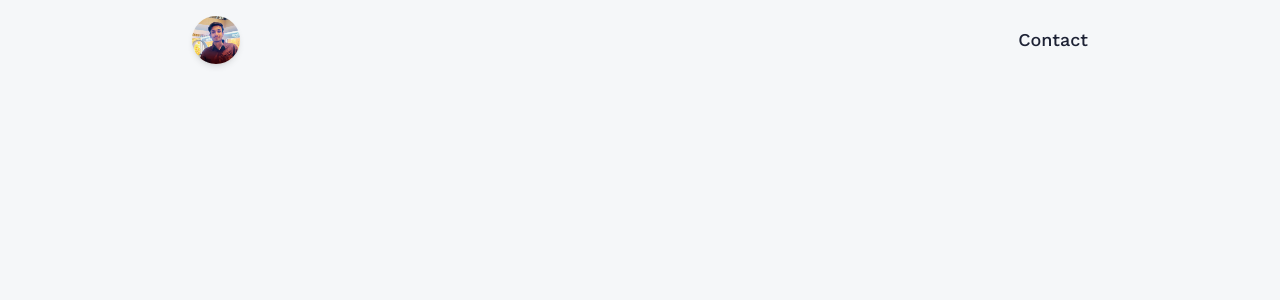
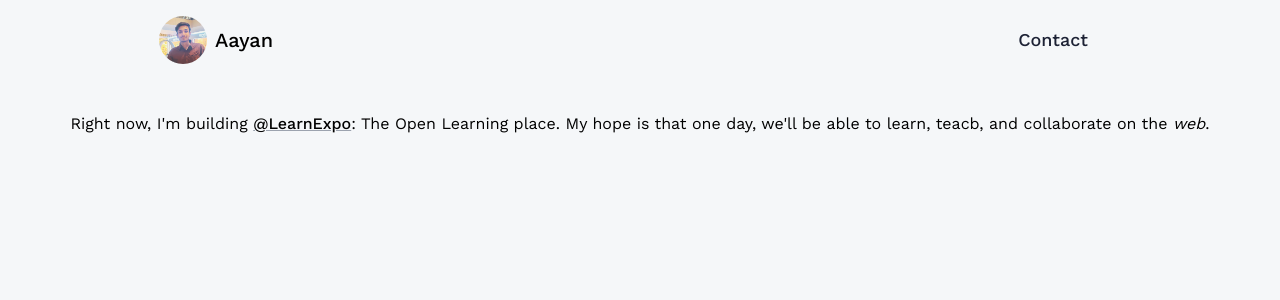
Before and after one commit to aayank13/3d_portfolio, a React (Vite) app: page / in a window 1280 px wide. Shown: the top 300 px of the page. Built offline with nearby package versions, Linux system fonts and the light colour scheme.

Commit message:
Added some text on Home

```diff
--- a/src/Pages/Home.jsx
+++ b/src/Pages/Home.jsx
@@ -1,13 +1,15 @@
 import React from 'react';
 import { Canvas } from '@react-three/fiber';
 
-// <div className='absolute top-28 left-0 right-0 z-10 flex items-center justify-center'> Hii </div>
 
 const Home = () => {
   return (
-    <section className='w-full h-screen relative'>
+    <section  className='w-full h-screen relative'>
+    <div className='absolute top-28 left-0 right-0 z-10 flex items-center justify-center'>
+    <p> Right now, I'm building <a class="underline decoration-gray-400 text-black font-medium rounded-md hover:bg-gray-200 transition-colors motion-reduce:transition-none duration-200" href="https://learnexpo.app">@LearnExpo</a>: The Open Learning place. My hope is that one day, we'll be able to learn, teacb, and collaborate on the <span class="italic">web</span>.</p>
+    </div>
+
       <Canvas>
-
       </Canvas>
     </section>
   )
--- a/src/components/Navbar.jsx
+++ b/src/components/Navbar.jsx
@@ -5,15 +5,14 @@ const Navbar = () => {
   return (
     <header className="header">
         <NavLink to="/" className="w-12 h-12 items-center justify-center flex">
-            <img alt="logo" src="./public/aayank_image.png" className="rounded-full rotate-on-hover inline-block shadow-md"></img>
+            <img class="transition-all sticky motion-reduce:transition-none duration-1000 animate-pulse motion-reduce:animate-none w-12 hover:animate-spin ease-in-out rounded-full" src="./public/aayank_image.png" loading="lazy" decoding="async" alt="Headshot"></img>
+            <h2 class="ml-2 text-xl font-medium">Aayan</h2>
         </NavLink>
-        <nav className="flex text-lg font-medium">
+        <nav className="flex text-lg font-medium hover:underline">
         <NavLink to="/contact" className={( {isActive }) => isActive ? 'text-blue-500' : 'text-black-500' }>
             Contact
         </NavLink>
-
         </nav>
-
     </header>
   )
 }
--- a/src/index.css
+++ b/src/index.css
@@ -15,9 +15,6 @@
   }
 }
 
-.rotate-on-hover:hover {
-  animation: rotateAnimation 3s linear infinite;
-}
 
 :root {
   --blue-rgb: 237 245 255;
```
